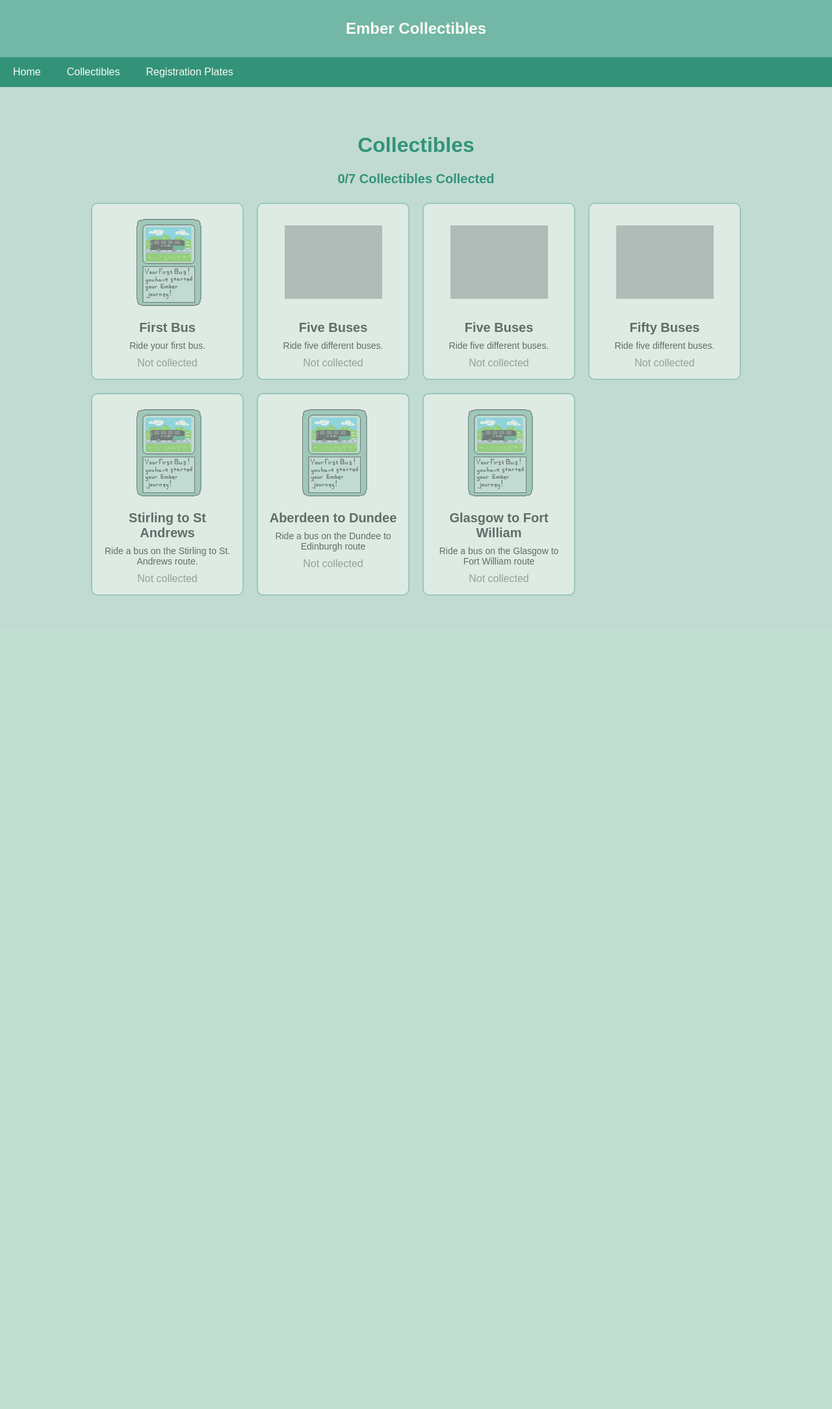
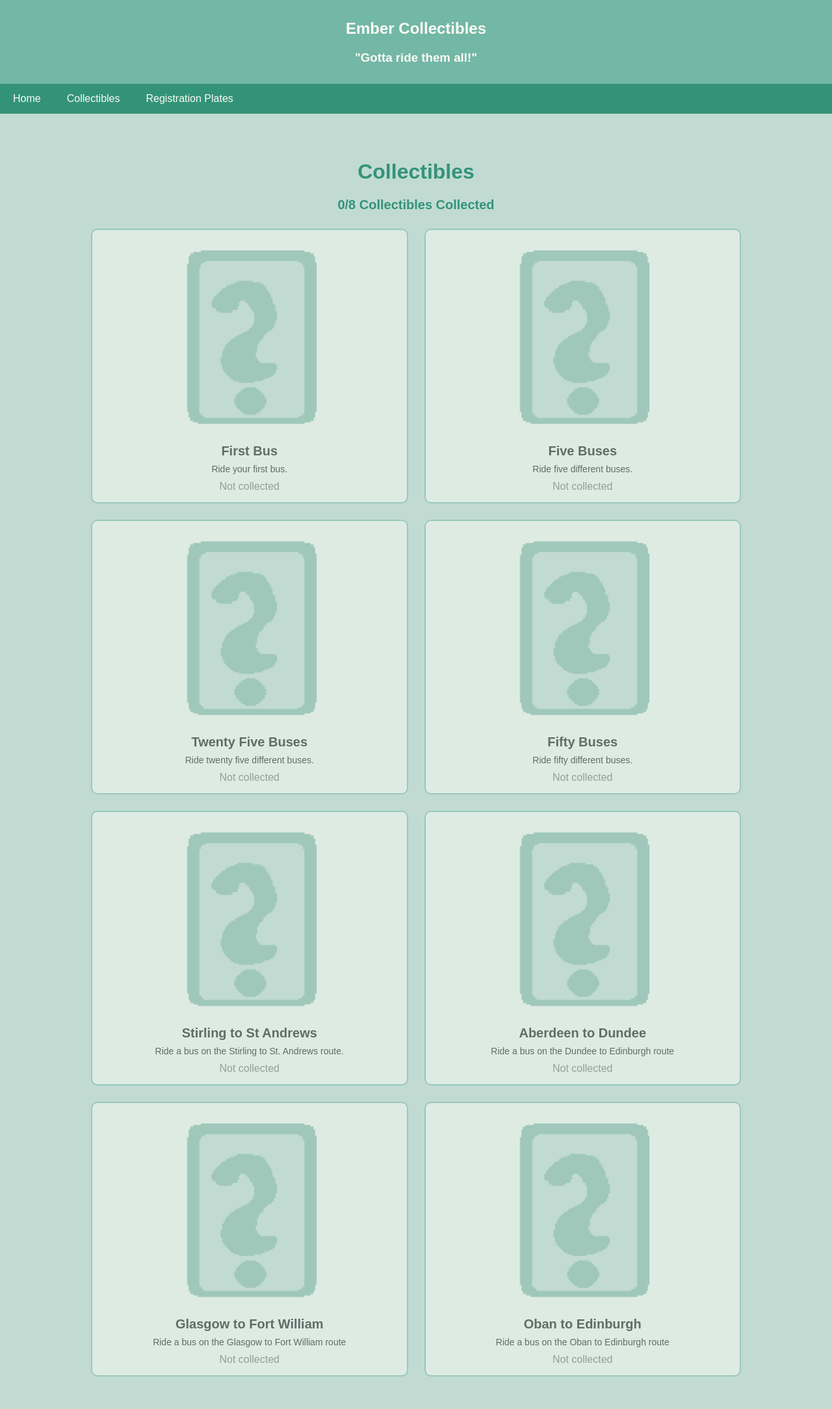
Before and after one commit to glowmist2432/EmberCollectibles, a Flask app: page /collectibles in a window 1280 px wide. Shown: the whole page at 65% size. Before the commit the page ends 917 px from the top, so only its background shows below. Run offline with Flask 3, Linux system fonts and the light colour scheme; grey boxes are pictures that could not be loaded.

Commit message:
a nice webpage

```diff
--- a/src/app.py
+++ b/src/app.py
@@ -140,28 +140,28 @@ all_collectibles = [
     {
         "id": "5_reg",
         "name": "Five Buses",
-        "image": "images/five_bus_award.png",
+        "image": "images/firebus.png",
         "description": "Ride five different buses."
     },
 
     {
         "id": "25_reg",
-        "name": "Five Buses",
-        "image": "images/five_bus_award.png",
-        "description": "Ride five different buses."
+        "name": "Twenty Five Buses",
+        "image": "images/silver_bus.png",
+        "description": "Ride twenty five different buses."
     },
 
     {
         "id": "50_reg",
         "name": "Fifty Buses",
-        "image": "images/five_bus_award.png",
-        "description": "Ride five different buses."
+        "image": "images/gold_bus.png",
+        "description": "Ride fifty different buses."
     },
 
     {
         "id": "stirling_st-andrews",
         "name": "Stirling to St Andrews",
-        "image": "images/first_bus_award.png",
+        "image": "images/str_sta_journey.png",
         "description": "Ride a bus on the Stirling to St. Andrews route.",
         "journey" : "e99"
     },
@@ -169,7 +169,7 @@ all_collectibles = [
     {
         "id": "aberdeen_dundee",
         "name": "Aberdeen to Dundee",
-        "image": "images/first_bus_award.png",
+        "image": "images/abn_dnd_journey.png",
         "description": "Ride a bus on the Dundee to Edinburgh route" ,
         "journey" : "e11"
     },
@@ -177,10 +177,19 @@ all_collectibles = [
     {
         "id": "glasgow_fort-william",
         "name": "Glasgow to Fort William",
-        "image": "images/first_bus_award.png",
+        "image": "images/gla_fw_journey.png",
         "description": "Ride a bus on the Glasgow to Fort William route",
         "journey" : "e5"
+    },
+
+    {
+        "id": "oban_edinburgh",
+        "name": "Oban to Edinburgh",
+        "image": "images/oban_edi_journey.png",
+        "description": "Ride a bus on the Oban to Edinburgh route",
+        "journey" : "e15"
     }
+
 
 
 ]
--- a/src/templates/collectibles.html
+++ b/src/templates/collectibles.html
@@ -61,8 +61,8 @@
 
         #collectibleList {
             display: grid;
-            grid-template-columns: repeat(auto-fit, minmax(220px, 1fr));
-            gap: 20px;
+            grid-template-columns: repeat(auto-fit, minmax(320px, 1fr));
+            gap: 25px;
         }
 
         .collectible {
@@ -82,8 +82,8 @@
         }
 
         .collectible img {
-            width: 150px;
-            height: 150px;
+            width: 300px;
+            height: 300px;
             object-fit: contain;
         }
 
@@ -108,6 +108,8 @@
             color: #666;
             margin-top: 10px;
         }
+
+
     </style>
 </head>
 
@@ -115,6 +117,7 @@
 
     <header>
         <h2>Ember Collectibles</h2>
+        <h3>"Gotta ride them all!"</h3>
     </header>
 
     <ul class="navBar">
@@ -179,7 +182,7 @@
                     <div class="collectible uncollected">
 
                         <img
-                            src="{{ url_for('static', filename=collectible.image) }}"
+                            src="{{ url_for('static', filename='images/default.png') }}"
                             alt="{{ collectible.name }}"
                         >
 
--- a/src/templates/registrations.html
+++ b/src/templates/registrations.html
@@ -115,6 +115,7 @@
     <!-- Header -->
     <header>
         <h2>Ember Collectibles</h2>
+        <h3>"Gotta ride them all!"</h3>
     </header>
 
     <!-- Navigation -->
```
